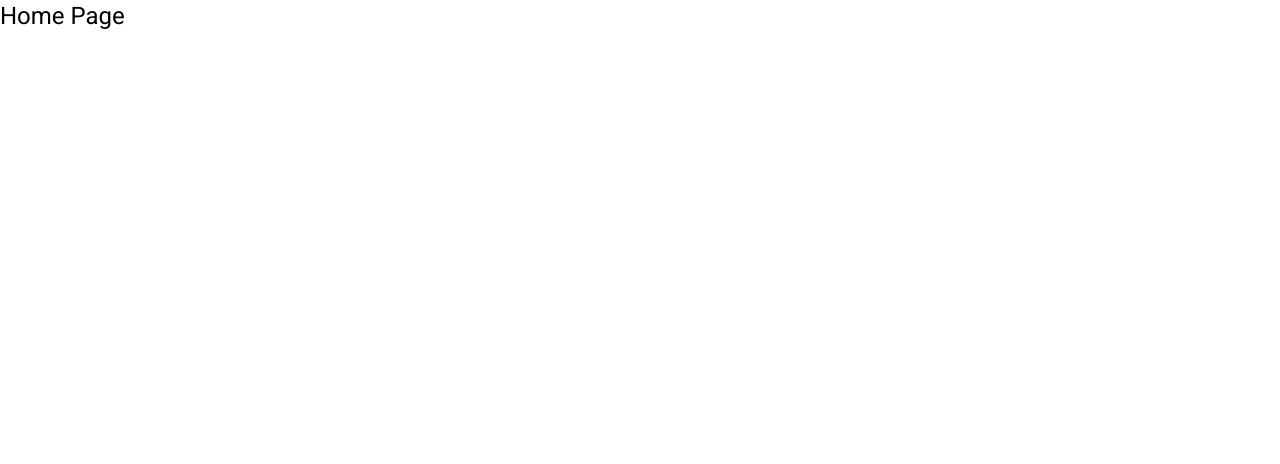
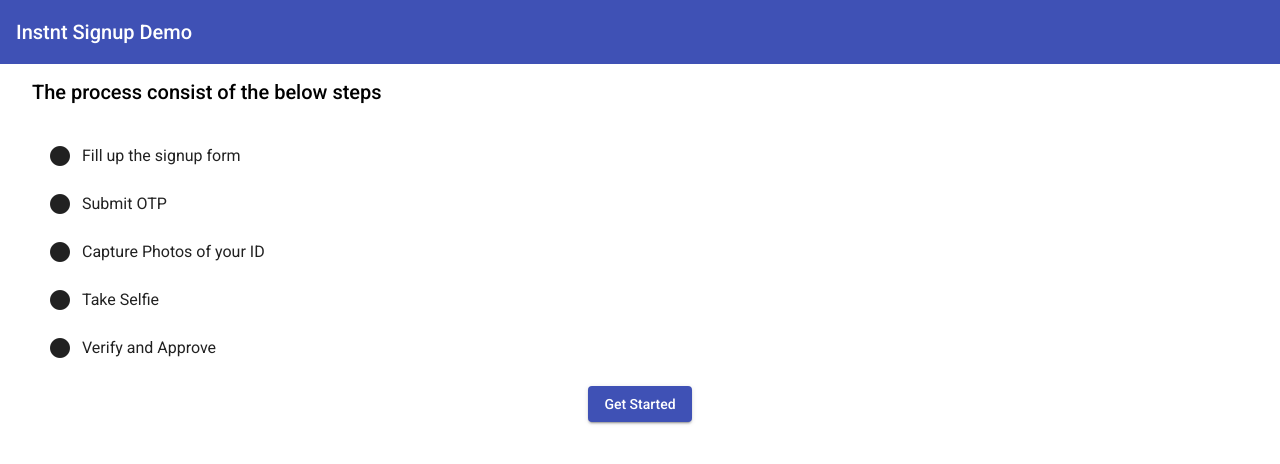
Before and after one commit to instnt-inc/instnt-angular-sdk, an Angular app: page / in a window 1280 px wide. Shown: the top 464 px of the page. Built offline with nearby package versions, Linux system fonts and the light colour scheme; no server answers.

Commit message:
IN-1699: Home Page main points of app

```diff
--- a/src/app/home-page/home-page.component.html
+++ b/src/app/home-page/home-page.component.html
@@ -1,4 +1,32 @@
-<h1>Home Page</h1>
+<!-- Header Component -->
+<mat-toolbar color="primary">
+    <h1>Instnt Signup Demo</h1>
+</mat-toolbar>
+
+<div class="container">
+    <h2>The process consist of the below steps</h2>
+    <mat-list>
+        <mat-list-item>
+            <mat-icon>lens</mat-icon><span>Fill up the signup form</span>
+        </mat-list-item>
+        <mat-list-item>
+            <mat-icon>lens</mat-icon><span>Submit OTP</span>
+        </mat-list-item>
+        <mat-list-item>
+            <mat-icon>lens</mat-icon><span>Capture Photos of your ID</span>
+        </mat-list-item>
+        <mat-list-item>
+            <mat-icon>lens</mat-icon><span>Take Selfie</span>
+        </mat-list-item>
+        <mat-list-item>
+            <mat-icon>lens</mat-icon><span>Verify and Approve</span>
+        </mat-list-item>
+    </mat-list>
+    <div class="get-started">
+        <!-- 'mat-button','mat-raised-button', 'mat-flat-button','mat-stroked-button','mat-icon-button','mat-fab','mat-mini-fab' -->
+        <button mat-raised-button color="primary">Get Started</button>
+    </div>
+</div>
 <!-- <lib-instnt-angular [formId]="'123'"></lib-instnt-angular> -->
 <instnt-signup-provider [formId]="formId" [serviceURL]="serviceURL" [onEvent]="onEvent" [children]="children"
     [hideFormFields]="hideFormFields" [redirect]="redirect">
--- a/src/app/home-page/home-page.component.scss
+++ b/src/app/home-page/home-page.component.scss
@@ -0,0 +1,20 @@
+.container {
+    position: relative;
+    top: 12px;
+    width: 95vw;
+    margin: auto;
+}
+
+mat-list-item {
+    span {
+        margin-left: 10px;
+        font-size: 12pt;
+    }
+}
+
+
+.get-started {
+    margin-top: 14px;
+    display: flex;
+    justify-content: center;
+}
```
Also changed, not shown: src/app/app.module.ts (+10 -0 lines).
